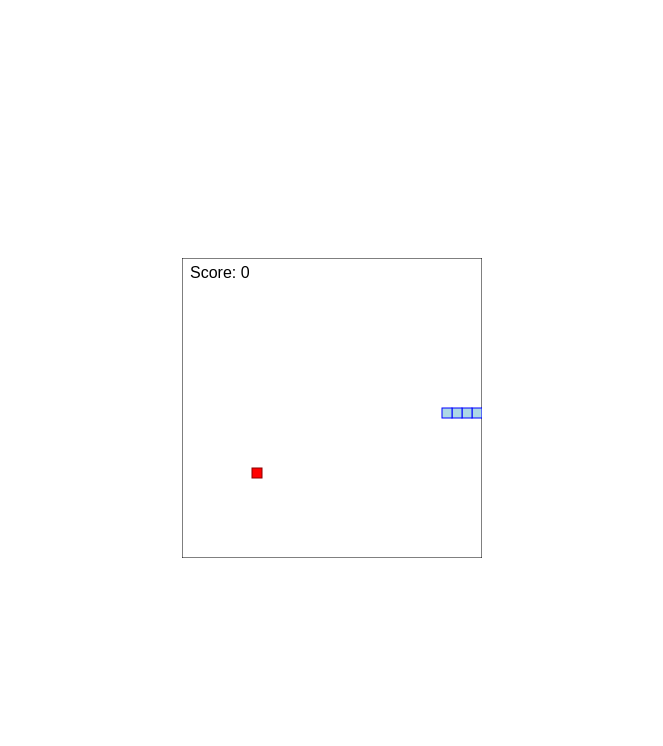
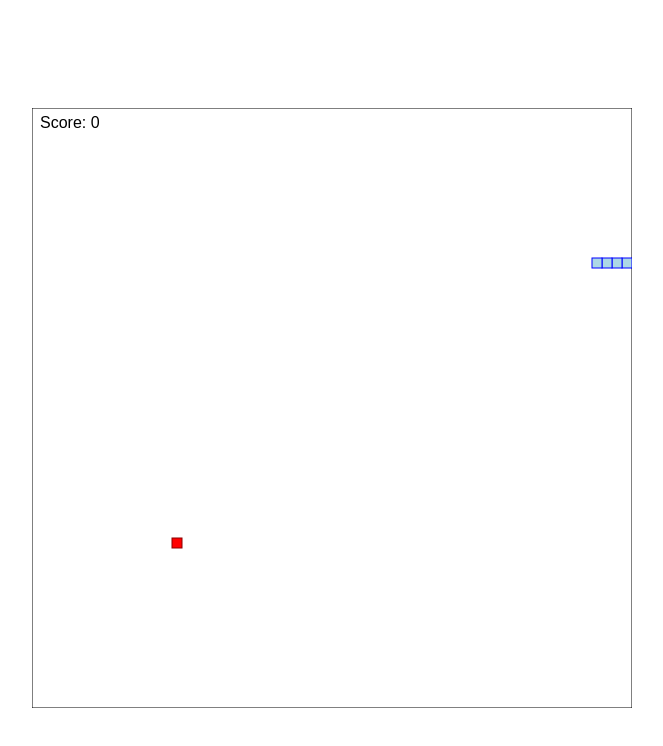
Before and after one commit to DivyeshMarkana/Snake-game, a plain HTML site: page index.html in a window 1280 px wide. Shown: the whole page, without its empty margins (308-971 px from the left). Drawn offline with Linux system fonts and the light colour scheme.

Commit message:
increse size of canavs

```diff
--- a/index.html
+++ b/index.html
@@ -11,11 +11,12 @@
             justify-content: center;
             align-items: center;
             height: 100vh;
+            overflow: hidden;
         }
     </style>
 </head>
 <body>
-    <canvas id="gameCanvas" width="300" height="300"></canvas>
+    <canvas id="gameCanvas" width="600" height="600"></canvas>
     <script src="app.js"></script>
 </body>
 </html>
```
